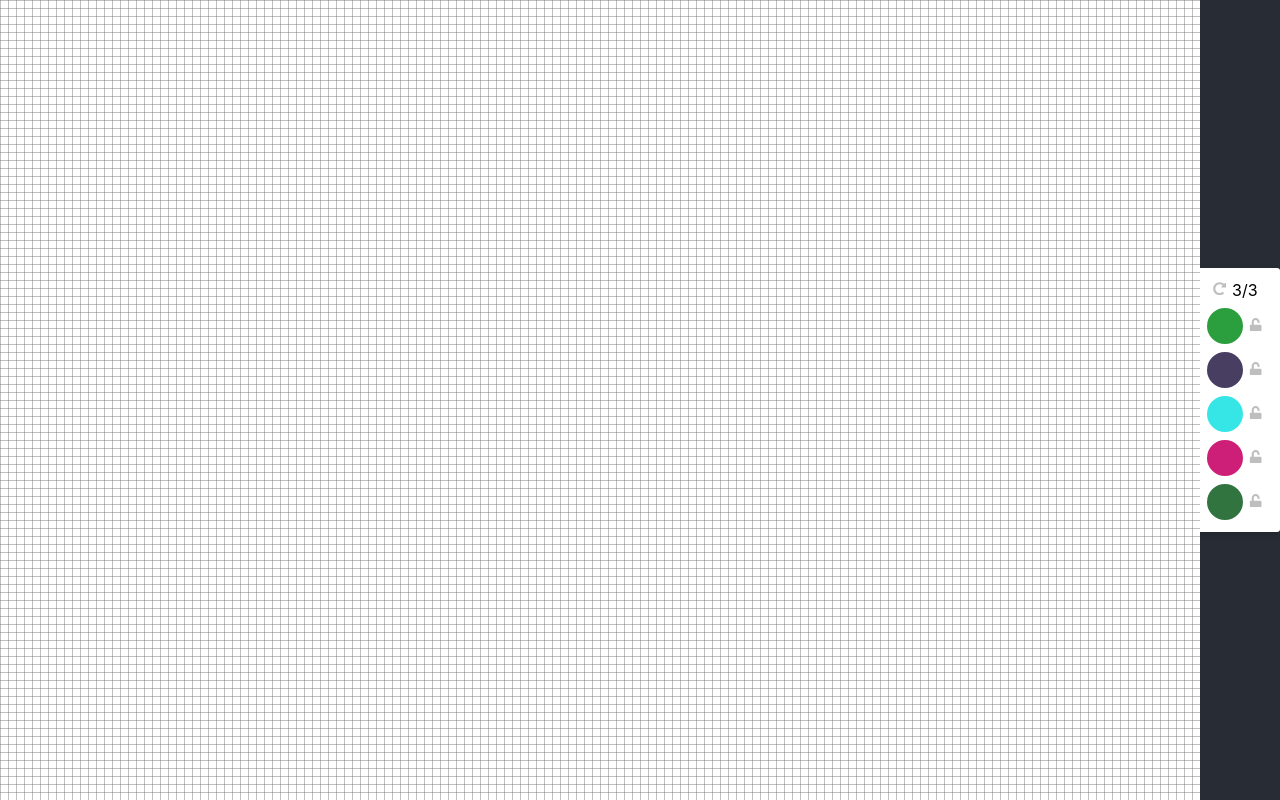
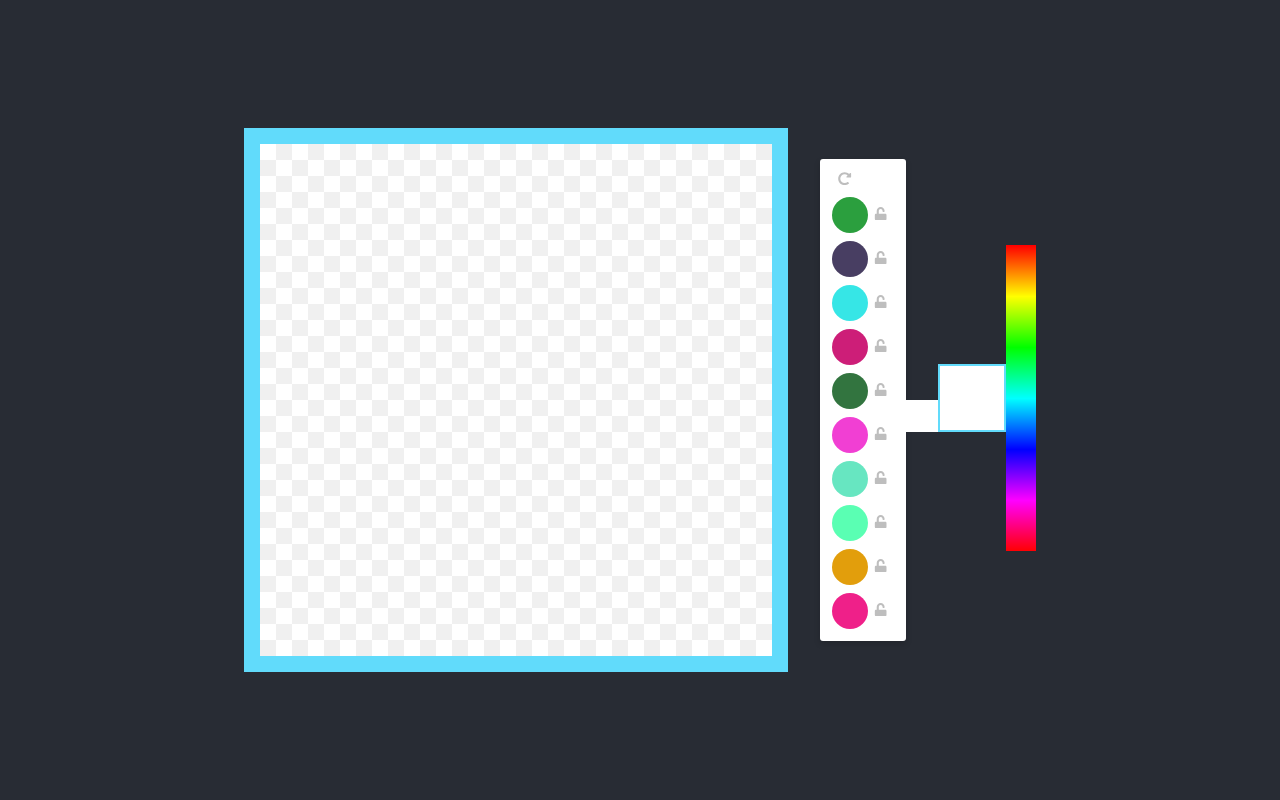
Before and after one commit to jinongun/canvasplay, a React (Create React App) app: page / in a window 1280 px wide. Built offline with nearby package versions, Linux system fonts and the light colour scheme.

Commit message:
color set

```diff
--- a/src/App.scss
+++ b/src/App.scss
@@ -10,11 +10,12 @@
 
 
 .canvasWrap{
-  width: 1200px;
-  height: 800px;
+  width: 512px;
+  height: 512px;
   position: relative;
-
+  border: 16px solid #61dbfb;
   canvas{
     position: absolute;
+    cursor: crosshair;
   }
 }
--- a/src/App.tsx
+++ b/src/App.tsx
@@ -2,13 +2,18 @@ import React from 'react';
 import logo from './logo.svg';
 import './App.scss';
 import Palette from 'components/Palette';
+import ColorPicker from 'components/ColorPicker';
 
-
-const width = 8;
-const color = '#000';
+const CANVAS_W = 512;
+const CANVAS_H = 512;
+const BORDER_COLOR = 'rgba(196,196,196,1)'
+const width = 16;
 function App() {
-  const lineRef = React.useRef<any>(null)
+  const [{x,y}, setCoords] = React.useState({x:-1, y:-1});
+  const [color, setColor] = React.useState('black');
+  const lineRef = React.useRef<any>(null);
   const canvasRef = React.useRef<any>(null);
+  const originRef = React.useRef<any>(null);
   let pos = {
     drawable: false,
     X: -1,
@@ -27,22 +32,48 @@ function App() {
   const draw = (e:any)=>{
     const canvas = canvasRef.current;
     const ctx = canvas.getContext('2d');
+    const origin = originRef.current;
+    const otx = origin.getContext('2d');
     if(pos.drawable){
       pos = { ...pos, ...getPosition(e.nativeEvent)}
-      // ctx.strokeStyle = "#ff0000";
-      // ctx.lineCap = 'round';
 
-      // ctx.lineTo(pos.X,pos.Y);
-      // ctx.lineWidth=10;
-      // ctx.stroke();
-      ctx.fillRect(  ~~(pos.X/width) * width, ~~(pos.Y/width)*width, width, width);
+      if(color === 'transparent'){
+        ctx.clearRect(~~(pos.X/width) * width, ~~(pos.Y/width) * width, width, width);
+        otx.clearRect(  ~~(pos.X/width) * width / 8 , ~~(pos.Y/width) * width / 8, 2, 2);
+
+      }else{
+        ctx.fillStyle=color;
+        ctx.fillRect(  ~~(pos.X/width) * width, ~~(pos.Y/width)*width, width, width);
+
+        otx.fillStyle=color;
+        otx.fillRect(  ~~(pos.X/width) * width / 8 , ~~(pos.Y/width) * width / 8, 2, 2);
+      }
+
     }
   }
   const dot = (e:any)=>{
     const canvas = canvasRef.current;
     const ctx = canvas.getContext('2d');
+    const origin = originRef.current;
+    const otx = origin.getContext('2d');
+
     pos = { ...pos, ...getPosition(e.nativeEvent)}
-    ctx.fillRect(  ~~(pos.X/width) * width, ~~(pos.Y/width)*width, width, width);
+    if(color === 'transparent'){
+      ctx.clearRect(~~(pos.X/width) * width, ~~(pos.Y/width) * width, width, width);
+      otx.clearRect(  ~~(pos.X/width) * width / 8 , ~~(pos.Y/width) * width / 8, 2, 2);
+
+    }else{
+      ctx.fillStyle=color;
+      ctx.fillRect(  ~~(pos.X/width) * width, ~~(pos.Y/width) * width, width, width);
+      setCoords({x:pos.X, y:pos.Y});
+      otx.fillStyle=color;
+      otx.fillRect(  ~~(pos.X/width) * width / 8 , ~~(pos.Y/width) * width / 8, 2, 2);
+    }
+
+
+    // ctx.strokeStyle = "rgba(128,128,128,1)";
+    // ctx.strokeRect(~~(pos.X/width) * width, ~~(pos.Y/width)*width, width, width);
+
 
 
   }
@@ -54,39 +85,40 @@ function App() {
   }
   function drawBoard(){
     const canvas = lineRef.current;
-
-
     const ctx = canvas.getContext('2d');
     ctx.imageSmoothingEnabled = false;
     ctx.mozImageSmoothingEnabled =false;
     ctx.webkitImageSmoothingEnabled = false;
     ctx.msImageSmoothingEnabled = false;
-    // var imageObj1 = new Image();
-    // imageObj1.src = 'https://bonanzagolfcourse.com/wp-content/uploads/2020/04/HOTEL_8-400x400-pixels.jpg'
+    for(let x = 0; x <= CANVAS_W; x+=width){
+      for(let y = 0; y <= CANVAS_H; y+=width){
 
-      for (var x = 0; x <= 1200; x += width) {
-          ctx.moveTo(0.5 + x + 0, 0);
-          ctx.lineTo(0.5 + x + 0, 800 + 0);
+        if(x/width %2=== 1 && y/width % 2 ===1){
+          ctx.fillStyle="white";
+        }else if(x/width % 2 === 0  && y/width % 2 ===0){
+          ctx.fillStyle="white";
+        }
+        else{
+          ctx.fillStyle="#f0f0f0"
+        }
+        ctx.fillRect(x,y,width,width);
       }
-
-      for (var x = 0; x <= 800; x += width) {
-          ctx.moveTo(0, 0.5 + x + 0);
-          ctx.lineTo(1200 + 0, 0.5 + x + 0);
-      }
-      ctx.strokeStyle = "rgba(128,128,128,0.5)";
-      ctx.stroke();
-
-}
+    }
+  }
   return (
     <div className="App">
       <div className="canvasWrap">
-      <canvas ref={lineRef} style={{background: 'white'}} width={1200} height={800} />
+        <canvas ref={lineRef} style={{background: 'white'}} width={CANVAS_W} height={CANVAS_H} />
+        <canvas onMouseDown={init} style={{background: 'transparent'}} onMouseMove={draw} onClick={dot}  onMouseUp={finishDraw} ref={canvasRef} width={CANVAS_W} height={CANVAS_H} />
+      </div>
 
-        <canvas onMouseDown={init} style={{background: 'transparent'}} onMouseMove={draw} onClick={dot}  onMouseUp={finishDraw} ref={canvasRef} width={1200} height={800} />
+      <Palette setColor={setColor} color={color} />
+      <div>
+      <canvas style={{background: 'white'}} width={CANVAS_W/width} height={CANVAS_H/width} />
+      <canvas ref={originRef} style={{background: 'white', border: '2px solid #61dbfb'}} width={CANVAS_W/width *2} height={CANVAS_H/width *2} />
 
       </div>
-
-      <Palette />
+      <ColorPicker />
     </div>
   );
 }
--- /dev/null
+++ b/src/components/ColorPicker/ColorPicker.tsx
@@ -0,0 +1,57 @@
+import React from 'react';
+import './ColorPicker.scss';
+
+
+export default function ColorPicker(props:any){
+  const canvasRef = React.useRef<any>(null);
+
+  React.useEffect(()=>{
+    if(canvasRef.current){
+      const canvas = canvasRef.current;
+      const ctx = canvas.getContext('2d');
+      let r = 255 , g = 0 , b = 0;
+      const unit = 5;
+      for(let x = 0; x <306; x++){
+          /*
+            255,0,0
+            255,255,0
+
+            0,255,0
+            0,255,255
+
+            0,0,255
+            255,0,255
+
+            255,0, 0
+          */
+          ctx.fillStyle=`rgb(${r},${g},${b})`;
+          console.log(`rgb(${r},${g},${b})`);
+          ctx.fillRect(0,x,50,1);
+          if(r === 255 && g < 255 && b === 0){
+            g+=unit;
+          }
+          else if(r > 0 && g === 255 && b === 0){
+            r-=unit;
+          }
+          else if(r === 0 && g === 255 && b < 255){
+            b+=unit;
+          }
+          else if(r === 0 && g > 0 &&b === 255 ){
+            g-=unit;
+          }
+          else if(r < 255 && g === 0 && b === 255){
+            r+=unit;
+          }
+          else if(r === 255 && g === 0 &&  b > 0){
+            b-=unit;
+          }
+      }
+    }
+  },[]);
+
+  return (
+    <div className="ColorPicker">
+      <canvas ref={canvasRef} width={30} height={306} />
+    </div>
+  )
+}
--- /dev/null
+++ b/src/components/ColorPicker/index.ts
@@ -0,0 +1 @@
+export { default } from './ColorPicker';
--- a/src/components/Palette/Palette.tsx
+++ b/src/components/Palette/Palette.tsx
@@ -7,7 +7,7 @@ interface Props{
   [key: string]: any;
 }
 
-const MAX = 5;
+const MAX = 10;
 
 export default function Palette(props:Props){
   const [locked, setLocked] = React.useState<any>({});
@@ -34,9 +34,12 @@ export default function Palette(props:Props){
   function reset(){
     setColors([...Object.keys(locked), ...generateColor(MAX - Object.keys(locked).length)]);
     setSelected(null);
+    props.setColor('transparent');
+
   }
   function select(idx:number){
     setSelected(idx);
+    props.setColor(colors[idx]);
   }
   return (
     <div className="Palette">
@@ -44,9 +47,7 @@ export default function Palette(props:Props){
         <button onClick={reset}>
           <FaRedoAlt />
         </button>
-        <span>3/3</span>
       </div>
-
       {
         colors.map((color:string, index: number)=>{
           return <Color onClick={()=>select(index)} lock={()=>lock(color)} color={color} key={index} locked={locked[color]} selected={selected === index} />
```
Also changed, not shown: src/components/ColorPicker/ColorPicker.scss (added).
